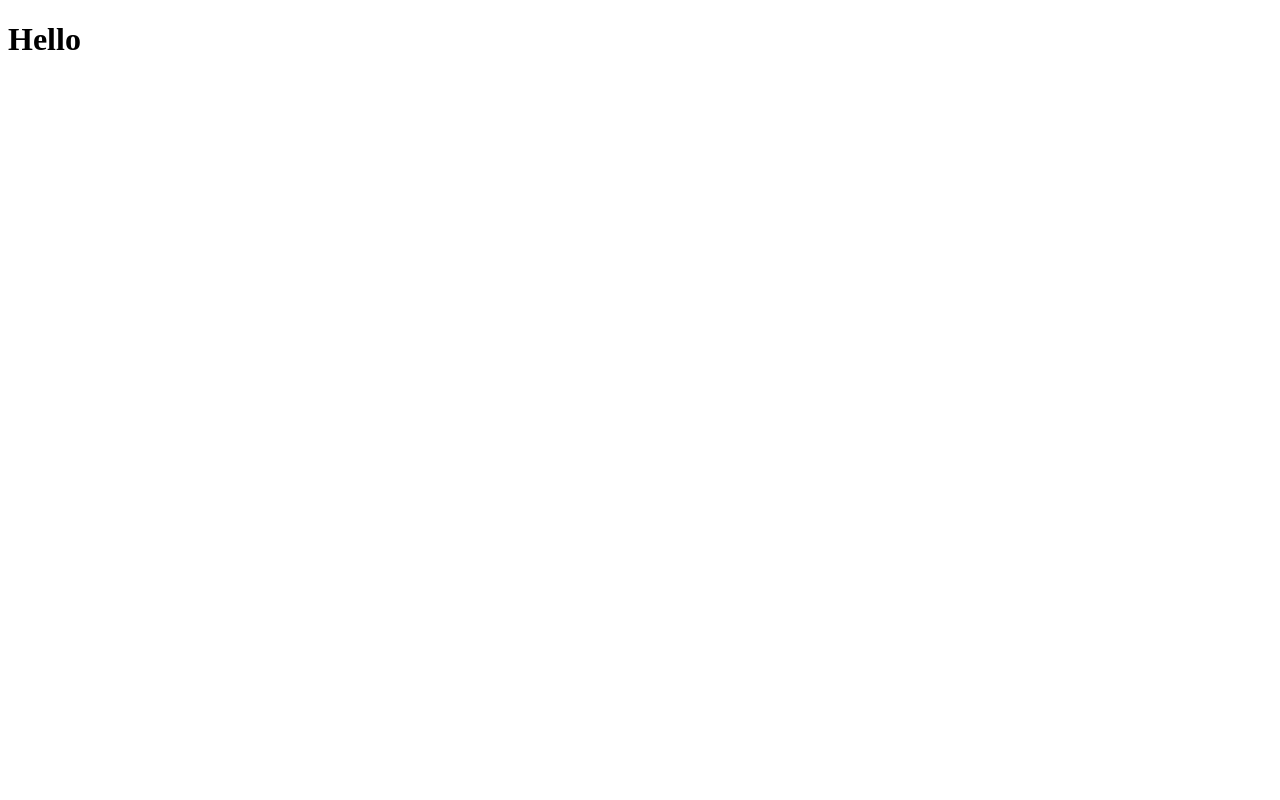
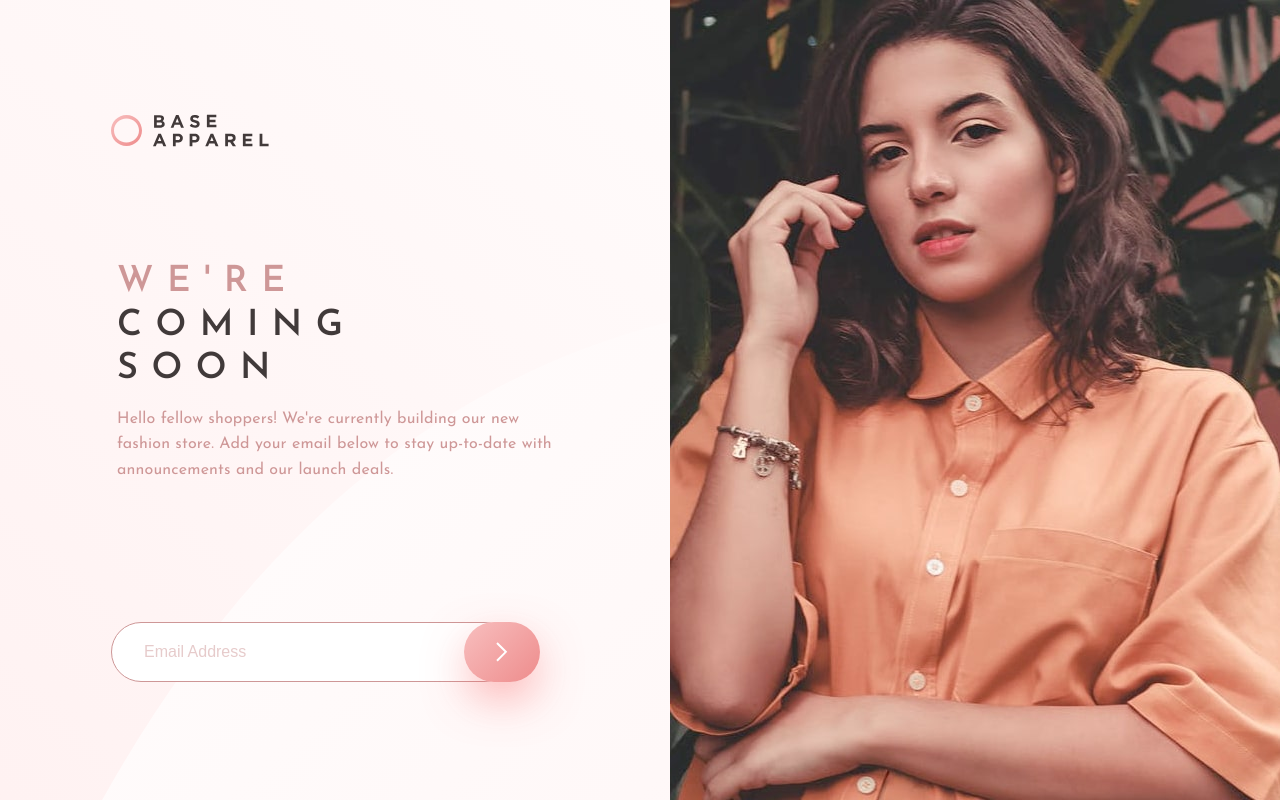
Before and after one commit to WebDevMirza/base-apparel-component, a React (Vite) app: page / in a window 1280 px wide. Built offline with nearby package versions, Linux system fonts and the light colour scheme.

Commit message:
all design aspects have been completed.

```diff
--- a/index.html
+++ b/index.html
@@ -4,6 +4,9 @@
     <meta charset="UTF-8" />
     <link rel="icon" type="image/svg+xml" href="/favicon.png" />
     <meta name="viewport" content="width=device-width, initial-scale=1.0" />
+    <link rel="preconnect" href="https://fonts.googleapis.com" />
+    <link rel="preconnect" href="https://fonts.gstatic.com" crossorigin />
+    <link href="https://fonts.googleapis.com/css2?family=Josefin+Sans:wght@300;400;600&display=swap" rel="stylesheet" />
     <title>Base Apparel Compo by WebDev Mirza</title>
   </head>
   <body>
--- a/src/App.css
+++ b/src/App.css
@@ -0,0 +1,54 @@
+:root {
+  /*  ===============================
+        Colors
+        ===============================   */
+  --DesaturatedRed: hsl(0, 36%, 70%);
+  --SoftRed: hsl(0, 93%, 68%);
+  --DarkGrayishRed: hsl(0, 6%, 24%);
+
+  /*
+  - Linear, 135deg, from hsl(0, 0%, 100%), to hsl(0, 100%, 98%);
+  - Linear, 135deg, from hsl(0, 80%, 86%), to hsl(0, 74%, 74%);
+  */
+
+  /* ===============================
+       Fonts
+       ===============================  */
+
+  --ff-primary: "Josefin Sans", sans-serif;
+  --fs-fontsize: 1rem;
+  --fw-300: 300;
+  --fw-400: 400;
+  --fw-600: 600;
+}
+
+/* ==============================
+     Body
+     ==============================  */
+
+body {
+  font-family: var(--ff-primary);
+  font-size: var(--fs-fontsize);
+  background-size: cover;
+  color: var(--DesaturatedRed);
+  line-height: 1.6;
+  letter-spacing: 0.01em;
+  background: url(./assets/images/bg-pattern-desktop.svg) no-repeat center,
+    linear-gradient(135deg, hsl(0, 0%, 100%), hsl(0, 100%, 98%));
+  background-size: cover;
+}
+
+/* ==============================
+  Layout
+  ============================== */
+
+main {
+  display: flex;
+  justify-content: center;
+  align-items: center;
+  min-height: 100vh;
+}
+
+/* ================================
+     Typography
+     ================================ */
--- a/src/App.jsx
+++ b/src/App.jsx
@@ -1,9 +1,12 @@
 import "./App.css";
+import Card from "./components/Card";
 
 function App() {
   return (
     <>
-      <h1>Hello</h1>
+      <main>
+        <Card />
+      </main>
     </>
   );
 }
--- /dev/null
+++ b/src/components/Card.jsx
@@ -0,0 +1,29 @@
+import "./card.css";
+import CardBody from "./CardBody/CardBody";
+import Email from "./Email/Email";
+import Logo from "./Logo/Logo";
+import ProfilePic from "./ProfilePic/ProfilePic";
+
+const Card = () => {
+  return (
+    <>
+      <div className="wrapper">
+        <div className="desktop-card-body">
+          <div className="desktop">
+            <Logo />
+          </div>
+          <CardBody />
+          <Email />
+        </div>
+        <div className="card-img">
+          <div className="mobile">
+            <Logo />
+          </div>
+          <ProfilePic />
+        </div>
+      </div>
+    </>
+  );
+};
+
+export default Card;
--- /dev/null
+++ b/src/components/CardBody/CardBody.jsx
@@ -0,0 +1,18 @@
+import "./cardbody.css";
+const CardBody = () => {
+  return (
+    <>
+      <div className="card-body">
+        <h1 className="card-title mb-16">
+          We're <span className="text-accent">coming soon</span>
+        </h1>
+        <p className="card-text mb-24">
+          Hello fellow shoppers! We're currently building our new fashion store. Add your email below to stay up-to-date
+          with announcements and our launch deals.
+        </p>
+      </div>
+    </>
+  );
+};
+
+export default CardBody;
--- /dev/null
+++ b/src/components/CardBody/cardbody.css
@@ -0,0 +1,40 @@
+.card-body {
+  display: flex;
+  flex-direction: column;
+  justify-content: center;
+  align-items: center;
+  padding: 0 0.375rem;
+}
+
+.card-title,
+.card-text {
+  text-align: center;
+}
+
+.card-title {
+  text-transform: uppercase;
+  max-width: min-content;
+  letter-spacing: 0.375em;
+  font-weight: 700;
+  line-height: 1.2;
+}
+
+.text-accent {
+  color: var(--DarkGrayishRed);
+}
+
+@media (min-width: 1024px) {
+  .card-body {
+    align-items: flex-start;
+    justify-content: space-evenly;
+  }
+
+  .card-title,
+  .card-text {
+    text-align: left;
+  }
+
+  .card-title {
+    font-size: 2.25rem;
+  }
+}
--- /dev/null
+++ b/src/components/Email/Email.jsx
@@ -0,0 +1,19 @@
+import "./email.css";
+import ArrowIcon from "../../assets/images/icon-arrow.svg";
+
+const Email = () => {
+  return (
+    <>
+      <form>
+        <div className="email-form">
+          <input className="email-address" name="email" type="email" placeholder="Email Address" />
+          <button className="btn" type="submit">
+            <img src={ArrowIcon} alt="" />
+          </button>
+        </div>
+      </form>
+    </>
+  );
+};
+
+export default Email;
--- /dev/null
+++ b/src/components/Email/email.css
@@ -0,0 +1,53 @@
+.email-form {
+  display: flex;
+  justify-content: center;
+  position: relative;
+  margin-bottom: 4rem;
+}
+
+@media (min-width: 1024px) {
+  .email-form {
+    justify-content: flex-start;
+  }
+}
+
+.email-address {
+  position: absolute;
+  padding: 1.25rem 2rem;
+  width: 90%;
+  border-radius: 2rem;
+  outline: 0;
+  border: 1px solid var(--DesaturatedRed);
+  color: var(--DarkGrayishRed);
+}
+
+input:-webkit-autofill,
+input:-webkit-autofill:hover,
+input:-webkit-autofill:focus,
+input:-webkit-autofill:active {
+  -webkit-text-fill-color: var(--DarkGrayishRed);
+}
+
+.email-address::placeholder {
+  color: var(--DesaturatedRed);
+  opacity: 0.5;
+}
+
+/* Button */
+
+.btn {
+  position: absolute;
+  right: 0;
+  transform: translateX(-25%);
+  padding: 1.25rem 2rem;
+  border-radius: 2rem;
+  border: 0;
+  background: linear-gradient(135deg, hsl(0, 80%, 86%), hsl(0, 74%, 74%));
+  box-shadow: hsla(0, 93%, 68%, 0.8) 0px 18px 50px -10px;
+  cursor: pointer;
+}
+
+.btn:hover {
+  scale: 1.2 1.1;
+  transition: all 0.2s ease;
+}
--- /dev/null
+++ b/src/components/Logo/Logo.jsx
@@ -0,0 +1,13 @@
+import LogoCompany from "../../assets/images/logo.svg";
+
+const Logo = () => {
+  return (
+    <>
+      <div className="logo">
+        <img src={LogoCompany} alt="Company logo" />
+      </div>
+    </>
+  );
+};
+
+export default Logo;
--- /dev/null
+++ b/src/components/ProfilePic/ProfilePic.jsx
@@ -0,0 +1,15 @@
+import ProfileM from "../../assets/images/hero-mobile.jpg";
+import ProfileD from "../../assets/images/hero-desktop.jpg";
+
+const ProfilePic = () => {
+  return (
+    <>
+      <picture>
+        <source media="(min-width: 1024px)" srcset={ProfileD} />
+        <img className="profile-img" src={ProfileM} alt="Profile picture" />
+      </picture>
+    </>
+  );
+};
+
+export default ProfilePic;
--- a/src/components/card.css
+++ b/src/components/card.css
@@ -9,12 +9,35 @@
   display: none;
 }
 
+.mobile {
+  margin: 2rem 0 2rem 1.5rem;
+}
+
+.profile-img {
+  margin-bottom: 3rem;
+}
+
 @media (min-width: 1024px) {
   .wrapper {
     flex-direction: row;
-    justify-content: space-between;
-    max-width: 1024px;
-    width: 90%;
+    align-items: center;
+    max-width: 100%;
+  }
+
+  .desktop-card-body {
+    max-width: 35%;
+    margin-left: auto;
+    display: flex;
+    flex-direction: column;
+    justify-content: space-evenly;
+    min-height: 100vh;
+  }
+
+  .card-img,
+  picture,
+  .card-img img {
+    max-height: 100vh;
+    margin-left: auto;
   }
 
   .desktop {
@@ -24,13 +47,4 @@
   .mobile {
     display: none;
   }
-
-  .card-body {
-    max-width: 50vw;
-    width: 85%;
-  }
-  .card-img {
-    max-width: 30vw;
-    width: 55%;
-  }
 }
--- a/src/index.css
+++ b/src/index.css
@@ -0,0 +1,86 @@
+*,
+::after,
+::before {
+  box-sizing: border-box;
+  margin: 0;
+  padding: 0;
+}
+
+/* ==============================
+   Spacing
+   ==============================  */
+
+.mb-16 {
+  margin-bottom: 1rem;
+}
+
+.mb-20 {
+  margin-bottom: 1.25rem;
+}
+.mb-24 {
+  margin-bottom: 1.5rem;
+}
+
+.mb-28 {
+  margin-bottom: 1.75rem;
+}
+
+.mb-32 {
+  margin-bottom: 2rem;
+}
+
+.mb-36 {
+  margin-bottom: 2.25rem;
+}
+
+/* ==============================
+   Body
+   ==============================  */
+
+html {
+  scroll-behavior: smooth;
+}
+
+a,
+button {
+  text-decoration: none;
+  cursor: pointer;
+  -webkit-tap-highlight-color: transparent;
+}
+
+ul {
+  list-style: none;
+}
+
+img,
+picture {
+  max-width: 100%;
+  display: block;
+}
+
+input {
+  font-size: inherit;
+}
+
+/* input:-webkit-autofill,
+input:-webkit-autofill:hover,
+input:-webkit-autofill:focus,
+input:-webkit-autofill:active {
+  -webkit-text-fill-color: var(--DesaturatedRed);
+} */
+
+/* ==============================
+Layout
+============================== */
+
+/* ================================
+   Typography
+   ================================ */
+
+.box-shadow-1 {
+  box-shadow: rgba(50, 50, 93, 0.25) 0px 13px 27px -5px, rgba(0, 0, 0, 0.3) 0px 8px 16px -8px;
+}
+
+.box-shadow-2 {
+  box-shadow: rgba(0, 0, 0, 0.15) 0px 15px 25px, rgba(0, 0, 0, 0.05) 0px 5px 10px;
+}
```
